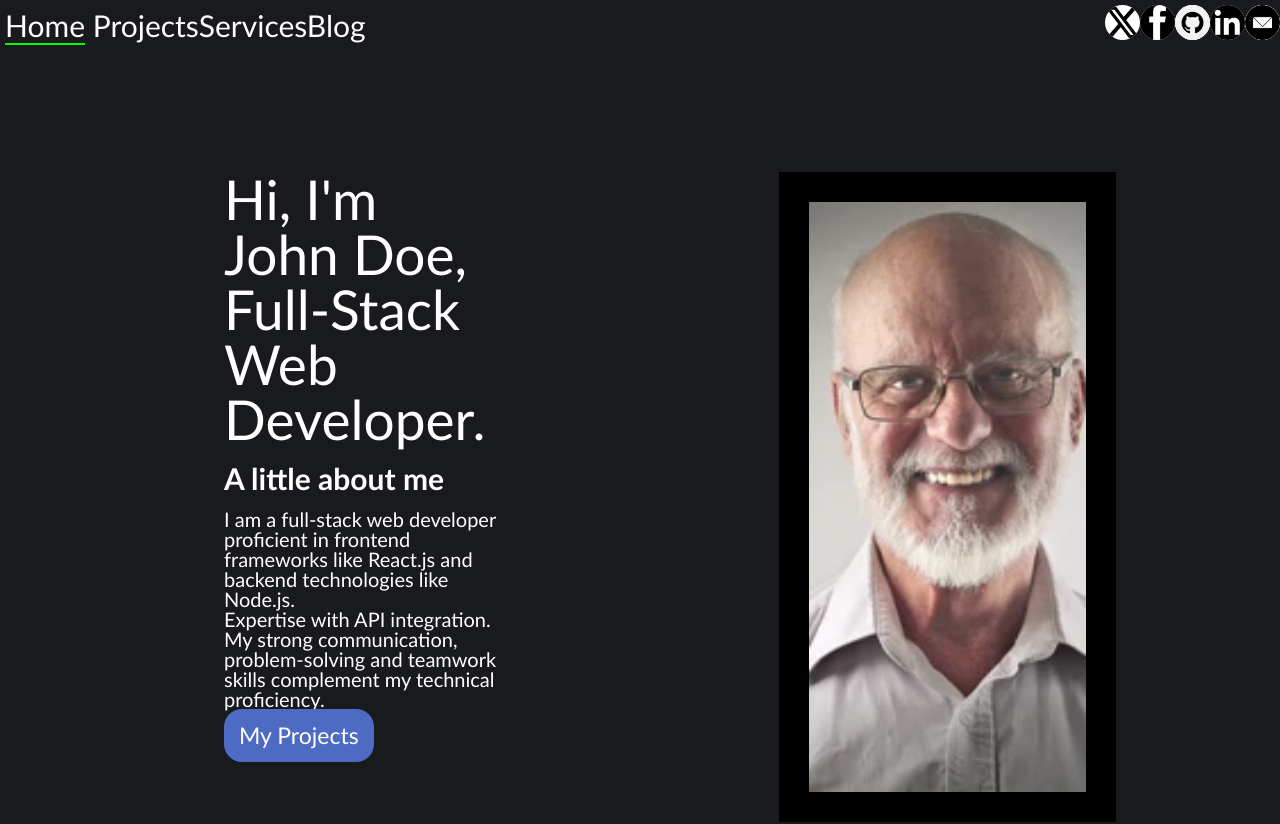
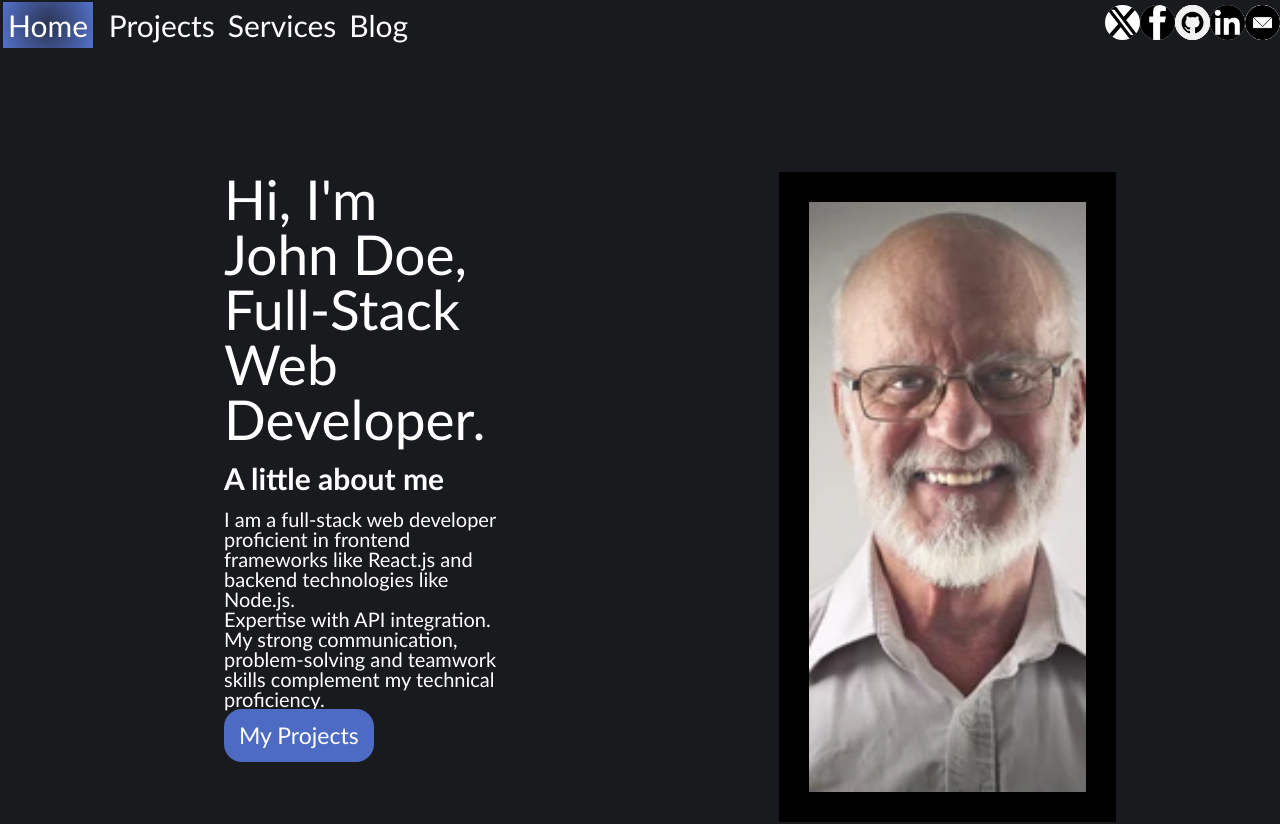
Before and after one commit to FilipAcodes/webdevfinal-Vanier-College, a Next.js app: page / in a window 1280 px wide. Built offline with nearby package versions, Linux system fonts and the light colour scheme.

Commit message:
some changes

```diff
--- a/app/BottomMenu/BottomMenu.css
+++ b/app/BottomMenu/BottomMenu.css
@@ -16,15 +16,25 @@
 }
 
 .linkactive {
-  border-bottom: 2px solid #00ff00;
   text-decoration: none;
   color: white;
+  padding: 5px;
+  margin-left: 3px;
+  background: rgb(44, 55, 89);
+  background: radial-gradient(
+    circle,
+    rgba(44, 55, 89, 1) 8%,
+    rgba(81, 109, 193, 1) 92%,
+    rgba(77, 107, 195, 1) 100%,
+    rgba(77, 107, 195, 1) 100%
+  );
 }
 .link {
   text-decoration: none;
   color: white;
+  padding: 5px;
+  margin-left: 3px;
 }
 .routers {
   font-size: 30px;
-  padding-left: 5px;
 }
--- a/app/cssreset.css
+++ b/app/cssreset.css
@@ -2,6 +2,7 @@
    v2.0 | 20110126
    License: none (public domain)
 */
+/* #191a1e main color  #4d6bc3 sub color*/
 
 html,
 body,
--- a/app/layout.tsx
+++ b/app/layout.tsx
@@ -1,5 +1,6 @@
+import { BottomMenu } from "./BottomMenu/BottomMenu";
 export const metadata = {
-  title: "Next.js",
+  title: "Portfolio",
   description: "Generated by Next.js",
 };
 
--- a/app/page.js
+++ b/app/page.js
@@ -1,12 +1,12 @@
+import { MainBody } from "./MainBody/MainBody";
 import { BottomMenu } from "./BottomMenu/BottomMenu";
-import { MainBody } from "./MainBody/MainBody";
 import "./cssreset.css";
 
 export default function Home() {
   return (
-    <main className="landingpage">
+    <main>
+      <BottomMenu />
       <MainBody />
-      <BottomMenu />
     </main>
   );
 }
--- a/app/projects/page.js
+++ b/app/projects/page.js
@@ -1,9 +1,9 @@
+import "./projectpage.css";
 import { BottomMenu } from "../BottomMenu/BottomMenu";
-import "./projectpage.css";
 export default function Projects() {
   return (
-    <div>
+    <>
       <BottomMenu />
-    </div>
+    </>
   );
 }
--- a/app/projects/projectpage.css
+++ /dev/null
@@ -1 +0,0 @@
-/* #191a1e main color  #4d6bc3 sub color*/
```
Also changed, not shown: app/blog/page.js (+6 -3 lines), app/services/page.js (+7 -1 lines).
